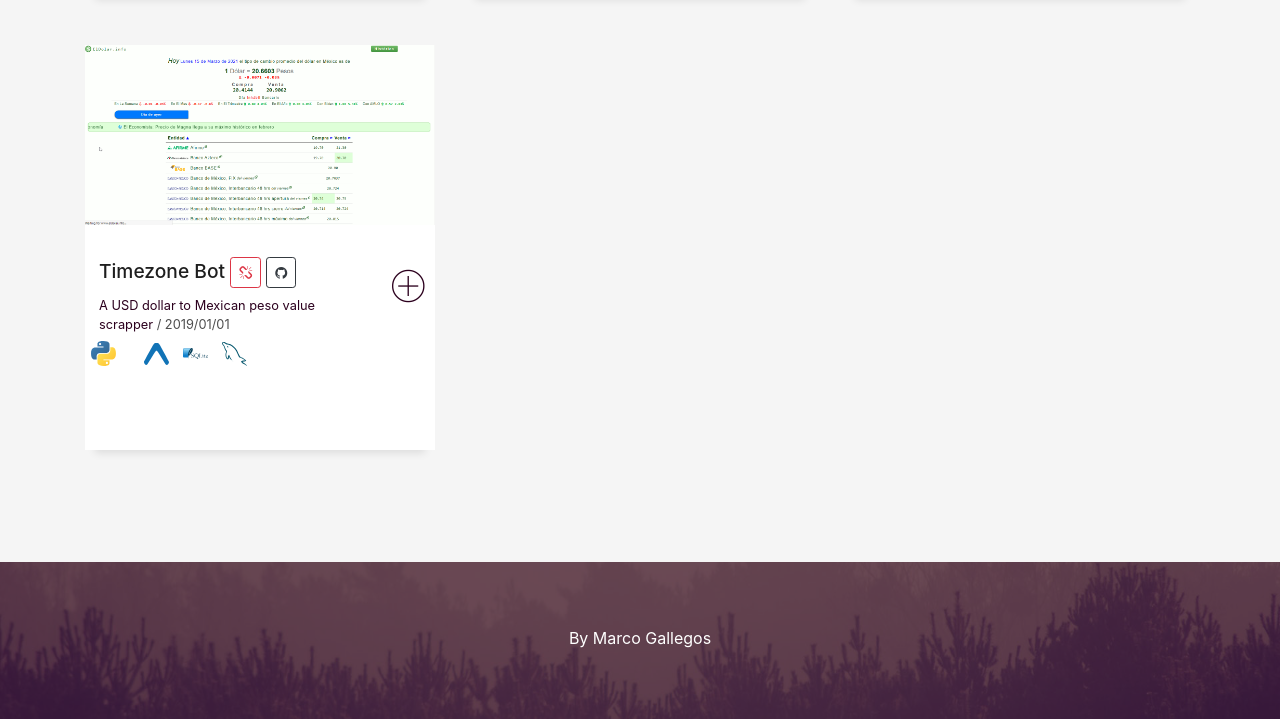
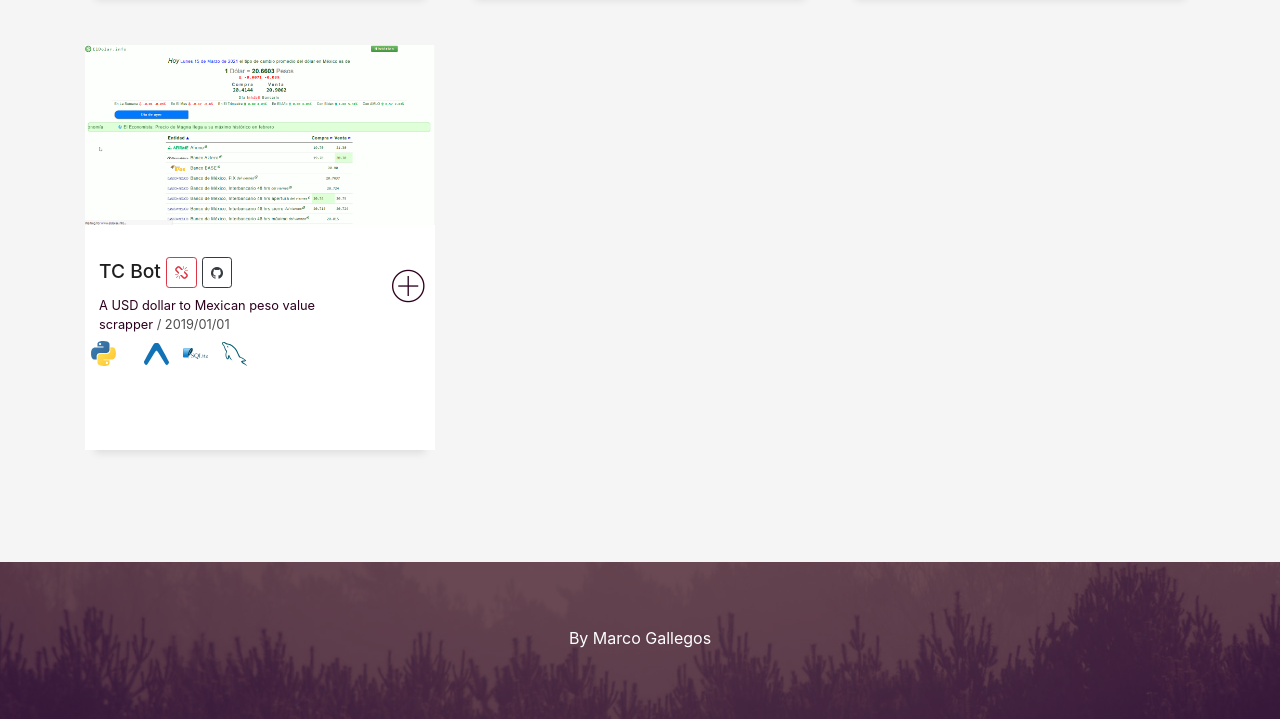
Before and after one commit to marco-gallegos/marco-gallegos, a plain HTML site: page index.html in a window 1280 px wide. Shown: the part 3535-4254 px from the top of the page. Drawn offline with nearby package versions, Linux system fonts and the light colour scheme; files whose address does not match are found by name.

Commit message:
chore(index): updated info and maintenance

```diff
--- a/index.html
+++ b/index.html
@@ -247,7 +247,7 @@
                       <div class="row">
                         <div class="col-12 py-2">
                           <p class="lead">
-                            Every technology i learn has apurpose and a history.
+                            Every technology i learn has a purpose and a history.
                           </p>
                           <p class="lead" >
                             Select a technology and watch my cool history with it :D
--- a/js/projects.mjs
+++ b/js/projects.mjs
@@ -144,12 +144,12 @@ export var projects = [
         show:true,
     },
     {
-        name:"Timezone Bot",
-        folder:"timezone_bot",
+        name:"TC Bot",
+        folder:"tc_bot",
         date:"2019/01/01",
         short_description:"A USD dollar to Mexican peso value scrapper",
         description: "A USD dollar to Mexican peso value scrapper using webscrapping in the website",
-        full_description: "This project uses python to make scrapping from a webpage ( https://www.eldolar.info/es-MX/mexico/dia/hoy ) that contains all the main mexican banks dollar value and store the selected value in the configured database, this project is currently working a tc provider into a ERP software on Grupo Ascencio, this project is growing up to use a api and a app",
+        full_description: "This project uses python to make scrapping from a webpage ( https://www.eldolar.info/es-MX/mexico/dia/hoy ) that contains all the main mexican banks dollar value and store the selected value in the configured database, this project is currently working a tc provider into a ERP software on Grupo Ascencio, this project is growing up to use a api (fast api) and a app (react native)",
         url: "",
         cover: "cover.png",
         repos: [
```
Also changed, not shown: img/tc_bot/cover.png (renamed from img/timezone_bot/cover.png).
